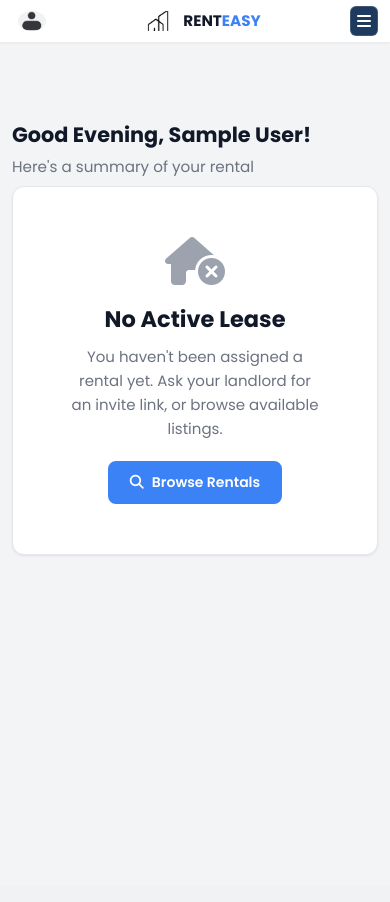
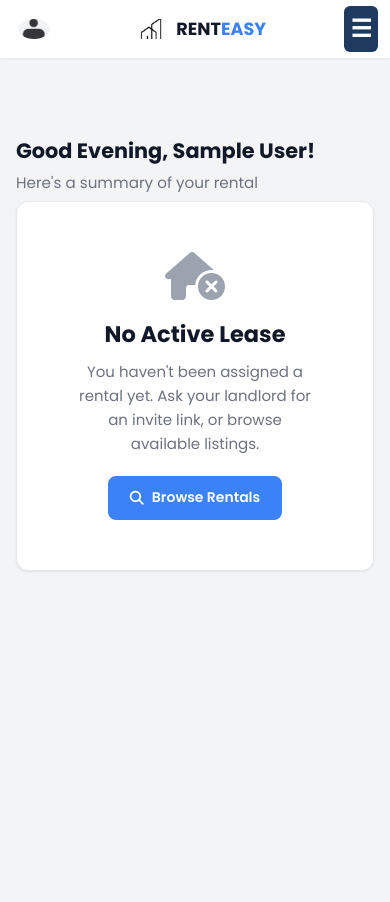
Before and after one commit to EllyKurgat/RentEasy, a Django app: page /userdash/ in a window 390 px wide. Before the commit the page ends 554 px from the top, so only its background shows below. Run offline with Django 5.2, Linux system fonts and the light colour scheme; the visitor is signed in with stand-in values (Sample User, id 1); data comes from the database, SQL or seed files in the repository; data that the repository does not hold is empty; some libraries are stand-ins or nearby versions.

Commit message:
Bigger hamburger icon always visible, larger dashboard

```diff
--- a/frontend_views/Templates/landlord/landdash.html
+++ b/frontend_views/Templates/landlord/landdash.html
@@ -27,7 +27,7 @@
       <img src="{% static 'img/renteasylogo.png' %}" alt="Logo">
       <span class="logoss"><span>RENT</span><span style="color: var(--re-primary);">EASY</span></span>
     </div>
-    <button id="icon"><i class="fa-solid fa-bars"></i></button>
+    <button id="icon">☰</button>
   </div>
 </nav>
 
--- a/frontend_views/Templates/userdash.html
+++ b/frontend_views/Templates/userdash.html
@@ -27,7 +27,7 @@
       <img src="{% static 'img/renteasylogo.png' %}" alt="Logo">
       <span class="logoss"><span>RENT</span><span style="color: var(--re-primary);">EASY</span></span>
     </div>
-    <button id="icon"><i class="fa-solid fa-bars"></i></button>
+    <button id="icon">☰</button>
   </div>
 </nav>
 
--- a/frontend_views/static/css/style.css
+++ b/frontend_views/static/css/style.css
@@ -329,8 +329,8 @@ button:active, input[type=submit]:active { transform: translateY(0); }
   .dashcont {
     margin-left: 0;
     width: 100%;
-    padding: 12px;
-    padding-top: 56px;
+    padding: 16px;
+    padding-top: 64px;
   }
 }
 
@@ -1056,32 +1056,32 @@ input[type=submit]:hover {
   }
   .login2:first-child { margin-right: 8px; }
 
-  /* Dashboard navbar - polished horizontal layout */
+  /* Dashboard navbar - always show hamburger */
   .navbar {
-    padding: 6px 12px !important; height: auto !important;
+    padding: 8px 16px !important; height: auto !important;
     justify-content: space-between !important;
     position: relative;
   }
   .navbar > * { flex-shrink: 0; }
   .navbar-center { position: static !important; transform: none !important; }
-  .navbar-center img { height: 24px !important; }
-  .navbar-center .logoss { font-size: 0.95rem !important; }
+  .navbar-center img { height: 28px !important; }
+  .navbar-center .logoss { font-size: 1.1rem !important; }
   .userbox { margin-left: 0 !important; }
-  .userbox img { width: 28px !important; height: 28px !important; }
+  .userbox img { width: 32px !important; height: 32px !important; }
   #icon {
     display: flex !important;
-    background: rgba(255,255,255,0.1) !important;
-    color: #fff !important;
-    border-radius: 8px !important;
-    padding: 8px 10px !important;
+    background: transparent !important;
+    color: #1F2937 !important;
+    border: none !important;
+    padding: 8px !important;
     min-width: auto !important;
     min-height: auto !important;
     align-items: center; justify-content: center;
-    font-size: 16px;
-    border: 1px solid rgba(255,255,255,0.15);
+    font-size: 24px !important;
+    font-weight: bold;
     transition: all 0.2s;
   }
-  #icon:hover { background: rgba(255,255,255,0.2) !important; }
+  #icon:hover { color: #3B82F6 !important; transform: scale(1.1); }
   .welcuser { display: none !important; }
 }
   .top2 { display: none !important; }
```
